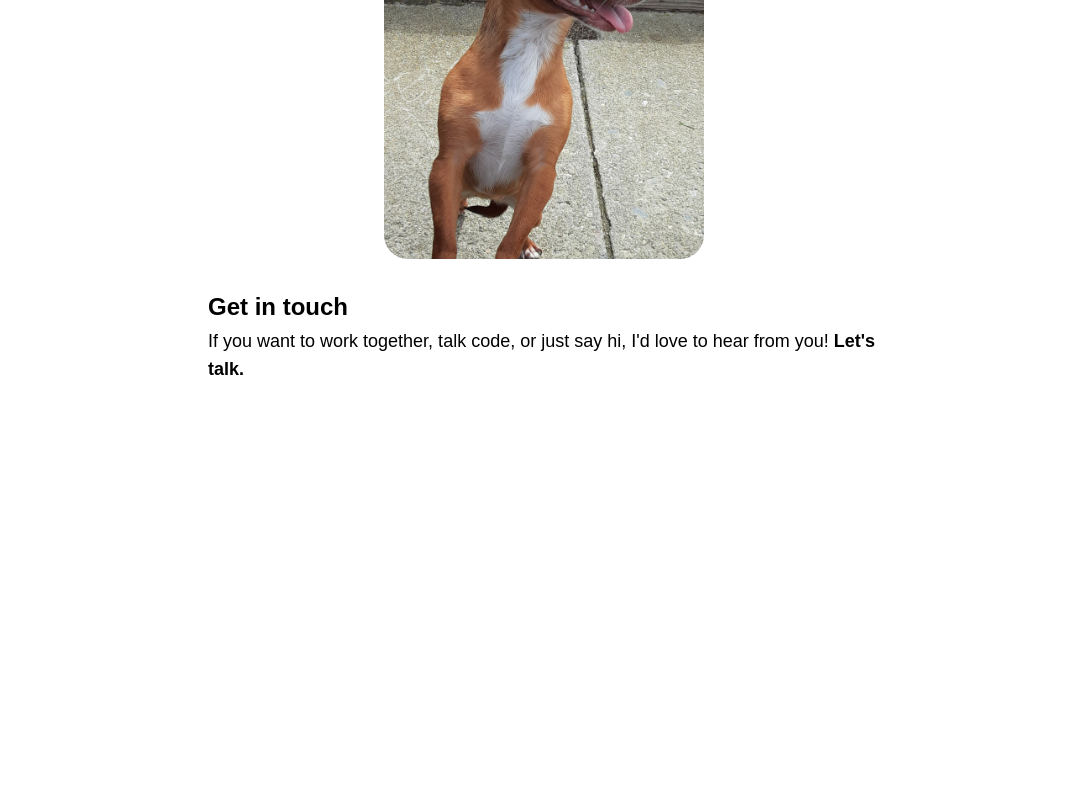
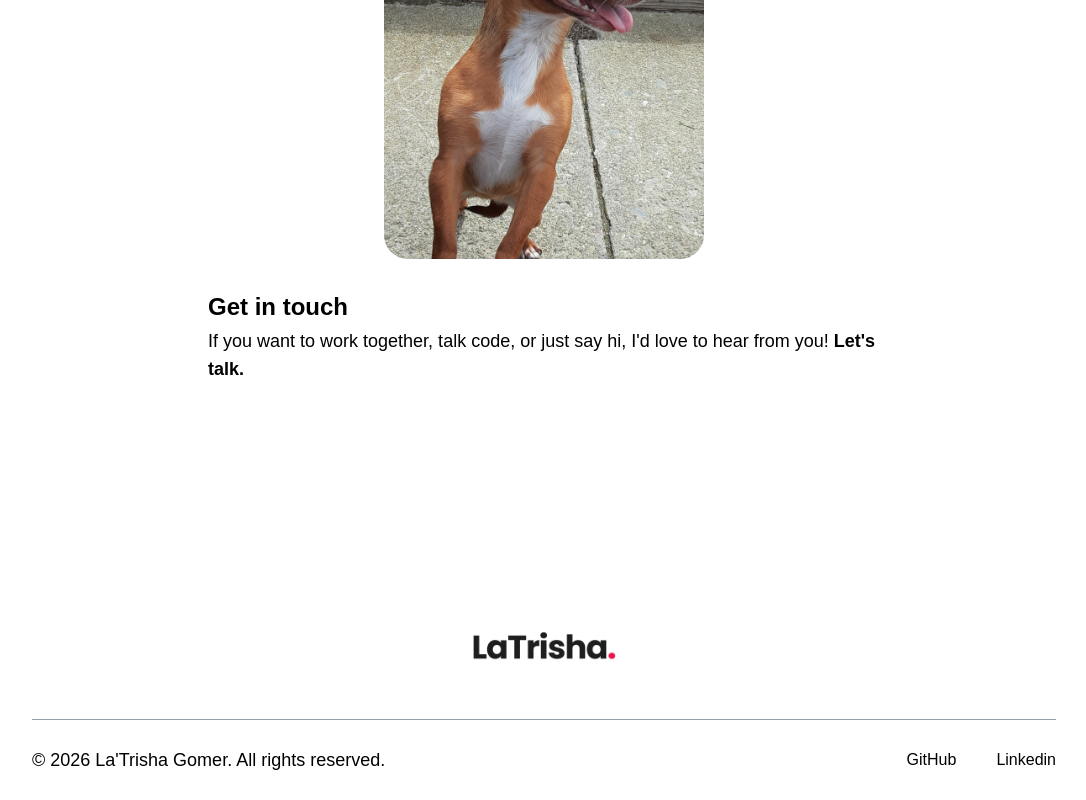
Before and after one commit to LaTrishaGomer/latrisha-gomer, a Next.js app: page /about in a window 1280 px wide. Shown: the part 1974-2774 px from the top of the page, without its empty margins (96-1182 px from the left). Before the commit the page ends 2517 px from the top, so only its background shows below. Built offline with nearby package versions, Linux system fonts and the light colour scheme; a web font is replaced by a local one.

Commit message:
add footer to about contact and blog pages

```diff
--- a/app/about/page.js
+++ b/app/about/page.js
@@ -1,11 +1,13 @@
 import About from '../components/About'
 import Navbar from '../components/Navbar'
+import Footer from '../components/Footer'
 
 export default function AboutPage() {
   return (
     <main>
       <Navbar />
       <About />
+      <Footer />
     </main>
   )
 }
--- a/app/blog/page.js
+++ b/app/blog/page.js
@@ -1,5 +1,6 @@
 import Blog from '../components/Blog'
 import Navbar from '../components/Navbar'
+import Footer from '../components/Footer'
 
 export default function BlogPage() {
   return (
@@ -8,6 +9,7 @@ export default function BlogPage() {
      <div className="pt-54">
       <Blog />
       </div>
+      <Footer />
     </main>
   )
 }
--- a/app/contact/page.js
+++ b/app/contact/page.js
@@ -1,11 +1,13 @@
 import Contact from '../components/Contact'
 import Navbar from '../components/Navbar'
+import Footer from '../components/Footer'
 
 export default function ContactPage() {
   return (
     <main>
       <Navbar />
       <Contact />
+      <Footer />
     </main>
   )
 }
```
